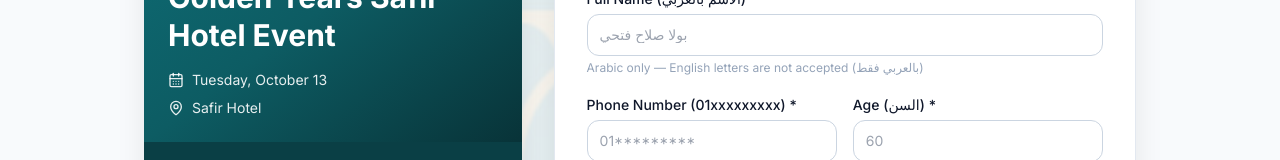
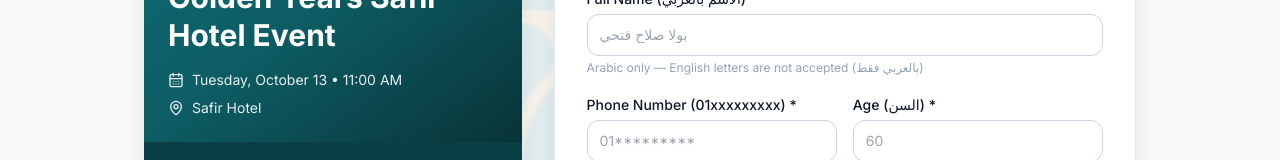
Before and after one commit to BolaSalah13/Golden-Years-Safir-Hotel-Event, a Next.js app: page / in a window 1280 px wide. Shown: the part 232-392 px from the top of the page. Built offline with nearby package versions, Linux system fonts and the light colour scheme; no server answers.

Commit message:
Fix /scan and /admin routes structure

```diff
--- a/app/page.tsx
+++ b/app/page.tsx
@@ -28,7 +28,7 @@
 const EVENT_NAME =
   process.env.NEXT_PUBLIC_EVENT_NAME ?? "Golden Years Safir Hotel Event";
 const EVENT_DATE =
-  process.env.NEXT_PUBLIC_EVENT_DATE ?? "Tuesday, October 13";
+  process.env.NEXT_PUBLIC_EVENT_DATE ?? "Tuesday, October 13 • 11:00 AM";
 const EVENT_VENUE =
   process.env.NEXT_PUBLIC_EVENT_VENUE ?? "Safir Hotel";
 
@@ -47,6 +47,9 @@
   "فيصل و الهرم",
   "الاسكندرية",
   "المنصورة",
+  "الجروب الثقافي",
+  "جروب الهوايات",
+  "ضيف",
 ];
 
 interface FormState {
@@ -346,7 +349,7 @@
                 value={form.organization}
                 onChange={(e) => set("organization", e.target.value)}
                 className={cn(
-                  "mt-1 w-full rounded-xl border bg-white px-3 py-2.5 text-sm outline-none transition focus:ring-2",
+                  "mt-1 w-full rounded-xl border bg-white px-3 py-2.5 text-sm text-black outline-none transition focus:ring-2 [&>option]:text-black",
                   errors.organization
                     ? "border-red-400 focus:ring-red-100"
                     : "border-slate-300 focus:border-slate-900 focus:ring-slate-200",
--- /dev/null
+++ b/app/scan/page.tsx
@@ -0,0 +1,3 @@
+// Public shortcut: /scan renders the same check-in scanner as /admin/scan.
+// Both routes stay functional; the scanner logic lives in app/admin/scan/page.tsx.
+export { default } from "../admin/scan/page";
--- a/app/ticket/[id]/page.tsx
+++ b/app/ticket/[id]/page.tsx
@@ -22,7 +22,7 @@
 const EVENT_NAME =
   process.env.NEXT_PUBLIC_EVENT_NAME ?? "Golden Years Safir Hotel Event";
 const EVENT_DATE =
-  process.env.NEXT_PUBLIC_EVENT_DATE ?? "Tuesday, October 13";
+  process.env.NEXT_PUBLIC_EVENT_DATE ?? "Tuesday, October 13 • 11:00 AM";
 const EVENT_VENUE =
   process.env.NEXT_PUBLIC_EVENT_VENUE ?? "Safir Hotel";
 
```
Also changed, not shown: 2 other files (tests, documents, lock files or other folders).
